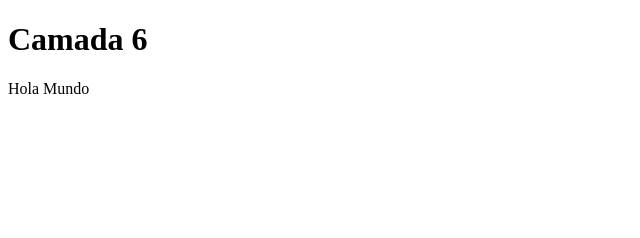
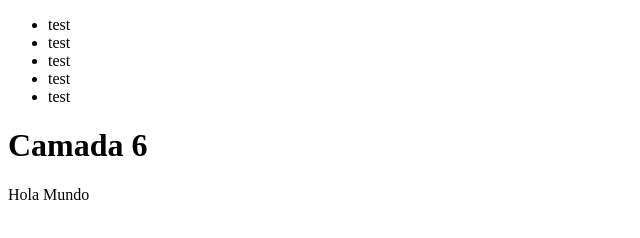
Before and after one commit to faculadina/camada06, a plain HTML site: page index.html in a window 1280 px wide. Shown: the whole page, without its empty margins (0-640 px from the left). Drawn offline with Linux system fonts and the light colour scheme.

Commit message:
first test

```diff
--- a/index.html
+++ b/index.html
@@ -6,7 +6,20 @@
     <title>GitHubCamada06</title>
 </head>
 <body>
+    <header>
+        <ul>
+            <li>test</li>
+            <li>test</li>
+            <li>test</li>
+            <li>test</li>
+            <li>test</li>
+        </ul>
+    </header>
+
     <h1>Camada 6</h1>
     <p>Hola Mundo</p>
+
+
+
 </body>
 </html>
```
